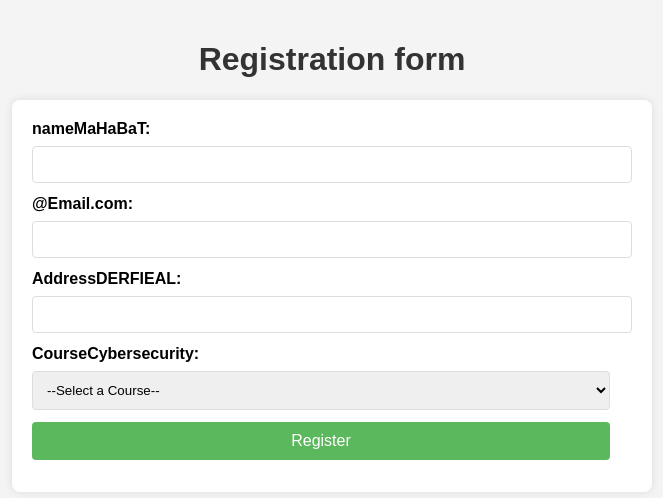
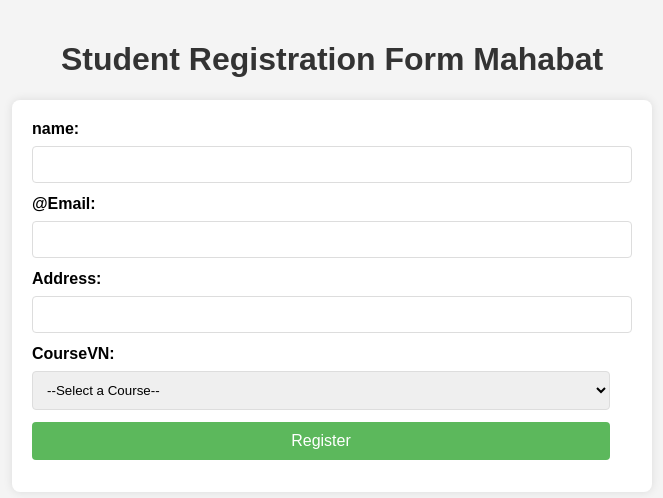
Before and after one commit to Aisalkyn85/devops-bootcamp-project, a website: page public/index.html in a window 1280 px wide. Shown: the whole page, without its empty margins (308-971 px from the left). Drawn offline with Linux system fonts and the light colour scheme.

Commit message:
updating

```diff
--- a/public/index.html
+++ b/public/index.html
@@ -62,21 +62,21 @@
 </head>
 
 <body>
-    <h1>Registration form</h1>
+    <h1>Student Registration Form Mahabat  </h1>
     <form id="registrationForm">
-        <label for="name">nameMaHaBaT:</label>
+        <label for="name">name:</label>
         <input type="text" id="name" name="name" required>
         <div id="nameError" class="error"></div>
 
-        <label for="email">@Email.com:</label>
+        <label for="email">@Email:</label>
         <input type="email" id="email" name="email" required>
         <div id="emailError" class="error"></div>
 
-        <label for="address">AddressDERFIEAL:</label>
+        <label for="address">Address:</label>
         <input type="text" id="address" name="address" required>
         <div id="addressError" class="error"></div>
 
-        <label for="course">CourseCybersecurity:</label>
+        <label for="course">CourseVN:</label>
         <select id="course" name="course" required>
             <option value="">--Select a Course--</option>
             <option value="DevOps">DevOps</option>
```
